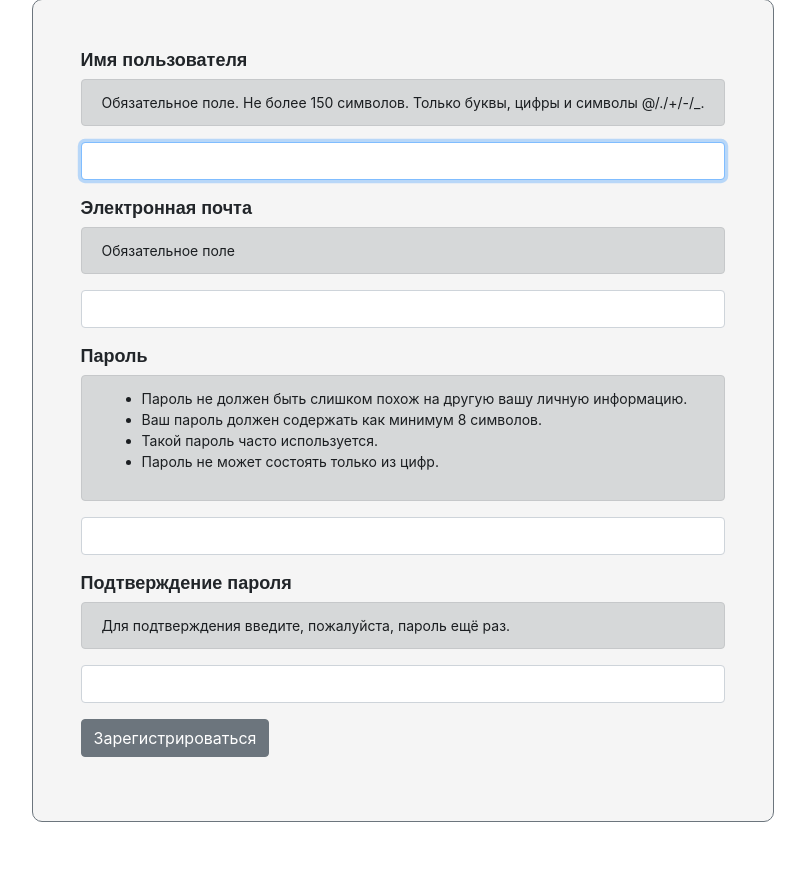
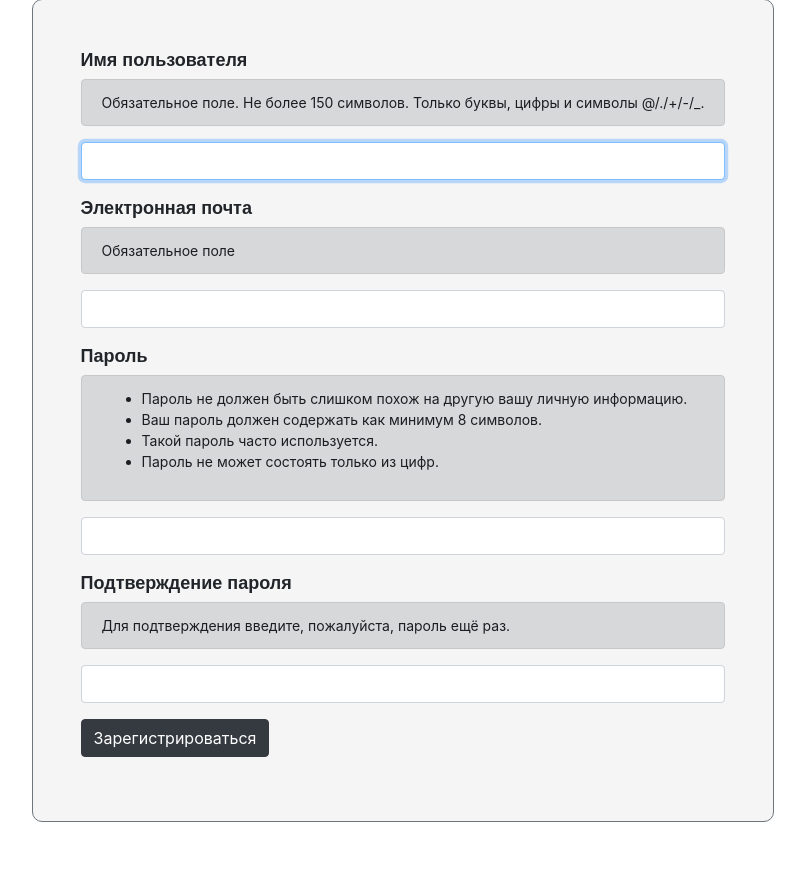
Before and after one commit to SPbSUPractiseTeam/Quality_rating_for_SPbSU_courses, a Django app: page /register in a window 1280 px wide. Shown: the part 117-987 px from the top of the page, without its empty margins (237-1042 px from the left). Run offline with Django 3.2, Linux system fonts and the light colour scheme; some libraries are stand-ins or nearby versions.

Commit message:
Fix register button color

```diff
--- a/mainapp/templates/registration/register.html
+++ b/mainapp/templates/registration/register.html
@@ -48,7 +48,7 @@
 
                     {% endfor %}
                     <div class="form-group">
-                        <button type="submit" class="btn btn-secondary btn-sign_in">Зарегистрироваться</button>
+                        <button type="submit" class="btn btn-dark btn-sign_in">Зарегистрироваться</button>
                     </div>
                 </form>
             {% endif %}
```
